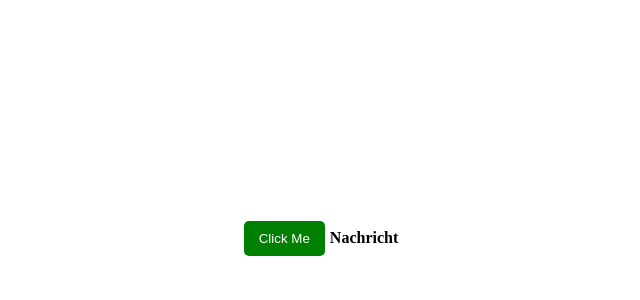
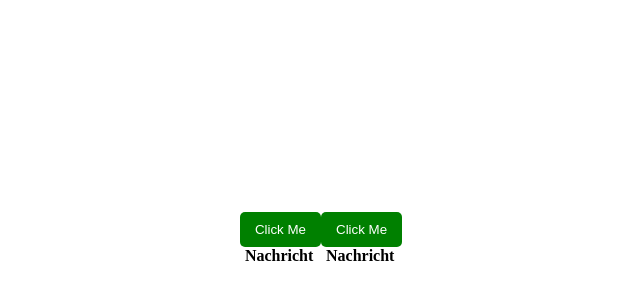
Before and after one commit to gigg88/button_and_message, a plain HTML site: page index.html in a window 1280 px wide. Shown: the part 162-462 px from the top of the page, without its empty margins (319-959 px from the left). Drawn offline with Linux system fonts and the light colour scheme.

Commit message:
Update index.html

```diff
--- a/index.html
+++ b/index.html
@@ -7,6 +7,8 @@
   <link rel="stylesheet" href="style.css" class="style">
 </head>
 <body>
+
+  <section class="firstMsg">
   <div class="container">
     <button class="button" type="button" id="clickButton">Click Me</button>
   </div>
@@ -14,6 +16,18 @@
   <div class="labelContainer">
     <label id="label">Nachricht</label>
   </div>
+</section>
+
+<section class="secondMsg">
+  <div class="container">
+    <button class="button" type="button" id="clickButton1">Click Me</button>
+  </div>
+
+  <div class="labelContainer">
+    <label id="label1">Nachricht</label>
+  </div>
+</section>
+
 
   <script src="script.js"></script>  </body>
 </html>
```
